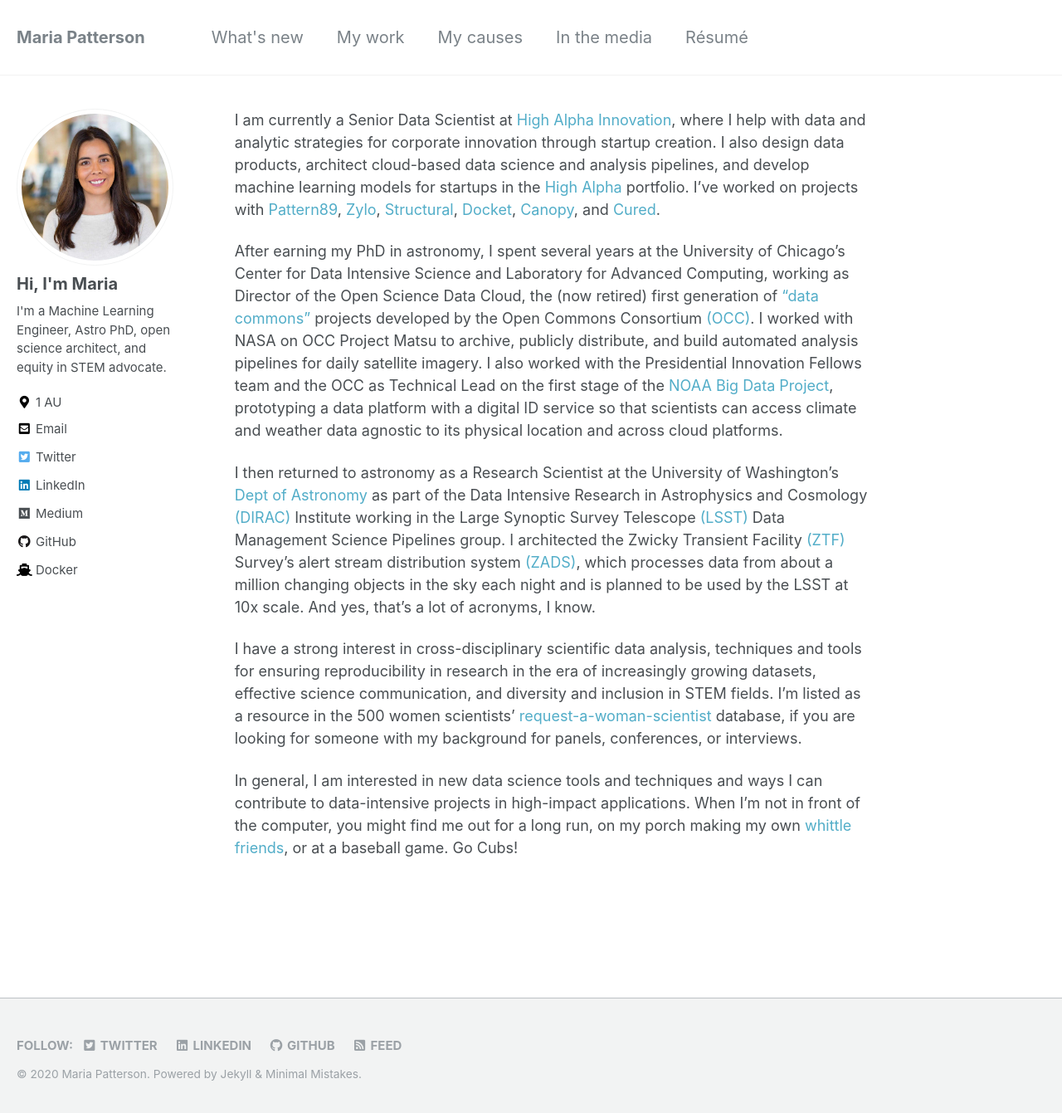
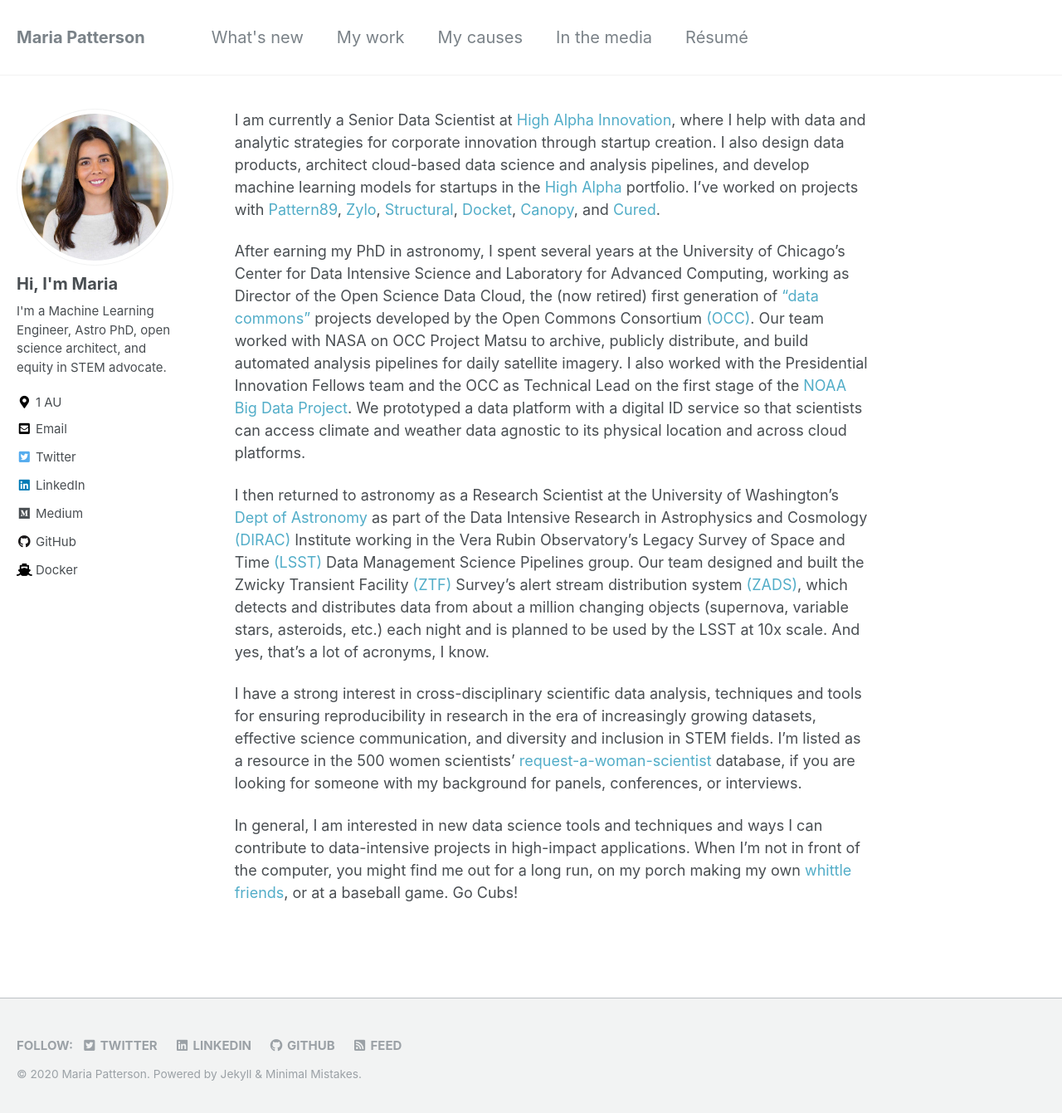
Before and after one commit to mtpatter/mtpatter.github.io, a Jekyll site: the page built from _pages/home.md, in a window 1280 px wide and 1345 px high. Shown: the top 1341 px of the window at 83% size. Built offline with Jekyll 4.4.1, drawn with Linux system fonts in a browser that asks for light colours; nearby versions of some CDN libraries.

Commit message:
Word smith.

```diff
--- a/_pages/home.md
+++ b/_pages/home.md
@@ -6,9 +6,9 @@
 I am currently a Senior Data Scientist at [High Alpha Innovation](https://www.highalphainno.com/){:target="_blank"},
 where I help with data and analytic strategies for corporate innovation through startup creation.  I also design data products, architect cloud-based data science and analysis pipelines, and develop machine learning models for startups in the [High Alpha](https://www.highalpha.com/){:target="_blank"} portfolio.  I've worked on projects with [Pattern89](https://www.pattern89.com/){:target="_blank"}, [Zylo](https://zylo.com/){:target="_blank"}, [Structural](https://www.structural.com/){:target="_blank"}, [Docket](https://www.dockethq.com/){:target="_blank"}, [Canopy](https://canopy.io/){:target="_blank"}, and [Cured](https://www.cured.health/){:target="_blank"}.
 
-After earning my PhD in astronomy, I spent several years at the University of Chicago's Center for Data Intensive Science and Laboratory for Advanced Computing, working as Director of the Open Science Data Cloud, the (now retired) first generation of ["data commons"](/new-paper-data-commons/) projects developed by the Open Commons Consortium [(OCC)](http://occ-data.org){:target="_blank"}. I worked with NASA on OCC Project Matsu to archive, publicly distribute, and build automated analysis pipelines for daily satellite imagery. I also worked with the Presidential Innovation Fellows team and the OCC as Technical Lead on the first stage of the [NOAA Big Data Project](https://www.noaa.gov/big-data-project){:target="_blank"}, prototyping a data platform with a digital ID service so that scientists can access climate and weather data agnostic to its physical location and across cloud platforms.
+After earning my PhD in astronomy, I spent several years at the University of Chicago's Center for Data Intensive Science and Laboratory for Advanced Computing, working as Director of the Open Science Data Cloud, the (now retired) first generation of ["data commons"](/new-paper-data-commons/) projects developed by the Open Commons Consortium [(OCC)](http://occ-data.org){:target="_blank"}. Our team worked with NASA on OCC Project Matsu to archive, publicly distribute, and build automated analysis pipelines for daily satellite imagery. I also worked with the Presidential Innovation Fellows team and the OCC as Technical Lead on the first stage of the [NOAA Big Data Project](https://www.noaa.gov/big-data-project){:target="_blank"}. We prototyped a data platform with a digital ID service so that scientists can access climate and weather data agnostic to its physical location and across cloud platforms.
 
-I then returned to astronomy as a Research Scientist at the University of Washington's [Dept of Astronomy](http://depts.washington.edu/astron/){:target="_blank"} as part of the Data Intensive Research in Astrophysics and Cosmology [(DIRAC)](https://dirac.astro.washington.edu){:target="_blank"} Institute working in the Large Synoptic Survey Telescope [(LSST)](https://www.lsst.org/about/dm){:target="_blank"} Data Management Science Pipelines group. I architected the Zwicky Transient Facility [(ZTF)](https://www.ztf.caltech.edu/){:target="_blank"} Survey's alert stream distribution system [(ZADS)](/new-paper-zads/), which processes data from about a million changing objects in the sky each night and is planned to be used by the LSST at 10x scale. And yes, that's a lot of acronyms, I know.
+I then returned to astronomy as a Research Scientist at the University of Washington's [Dept of Astronomy](http://depts.washington.edu/astron/){:target="_blank"} as part of the Data Intensive Research in Astrophysics and Cosmology [(DIRAC)](https://dirac.astro.washington.edu){:target="_blank"} Institute working in the Vera Rubin Observatory's Legacy Survey of Space and Time [(LSST)](https://www.lsst.org/about/dm){:target="_blank"} Data Management Science Pipelines group. Our team designed and built the Zwicky Transient Facility [(ZTF)](https://www.ztf.caltech.edu/){:target="_blank"} Survey's alert stream distribution system [(ZADS)](/new-paper-zads/), which detects and distributes data from about a million changing objects (supernova, variable stars, asteroids, etc.) each night and is planned to be used by the LSST at 10x scale. And yes, that's a lot of acronyms, I know.
 
 I have a strong interest in cross-disciplinary scientific data analysis, techniques and tools for ensuring reproducibility in research in the era of increasingly growing datasets, effective science communication, and diversity and inclusion in STEM fields. I'm listed as a resource in the 500 women scientists' [request-a-woman-scientist](https://request500womenscientists.org/profile/8442){:target="_blank"} database, if you are looking for someone with my background for panels, conferences, or interviews.
 
```
Also changed, not shown: _pages/projects.md (+1 -1 lines).
